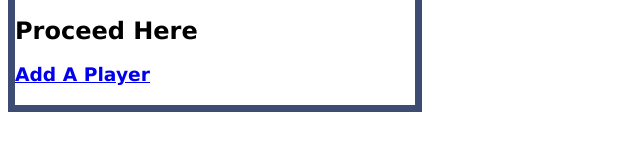
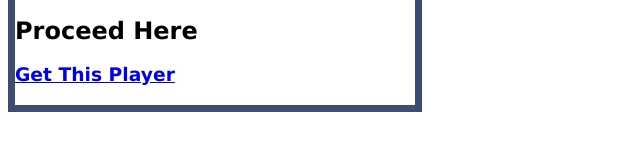
Before and after one commit to b62612/MIU, a plain HTML site: page index.html in a window 1280 px wide. Shown: the part 147-298 px from the top of the page, 0-640 px from the left. Drawn offline with Linux system fonts and the light colour scheme.

Commit message:
add index file for gh-pages

```diff
--- a/index.html
+++ b/index.html
@@ -16,7 +16,7 @@
 	         			<h1>Players To Watch</h1>
              			<h4> A soccer talent scouting assistant app </h4>
              			<h2> Proceed Here</h2>
-             			<h3><a href="file:add_item.html">Add A Player</a></h3>
+             			<h3><a href="file:add_item.html">Get This Player</a></h3>
 
 					</body>
 
```
